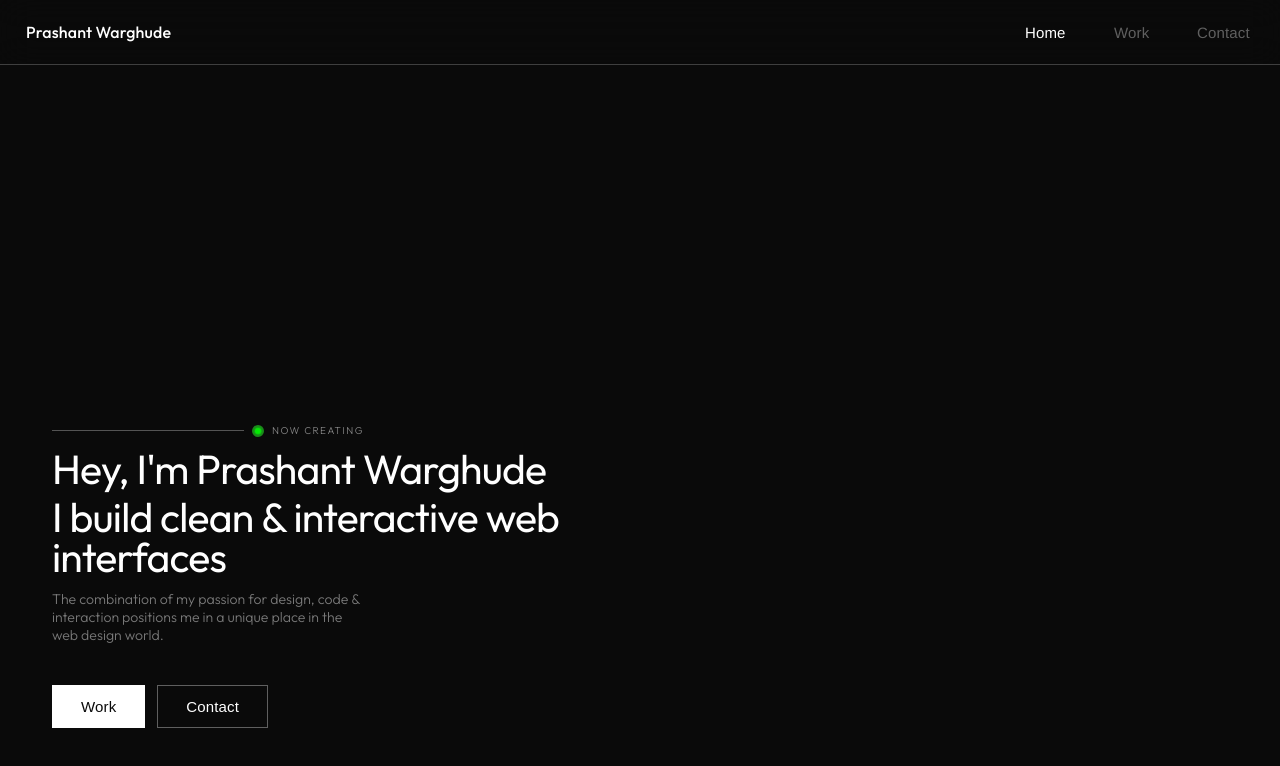
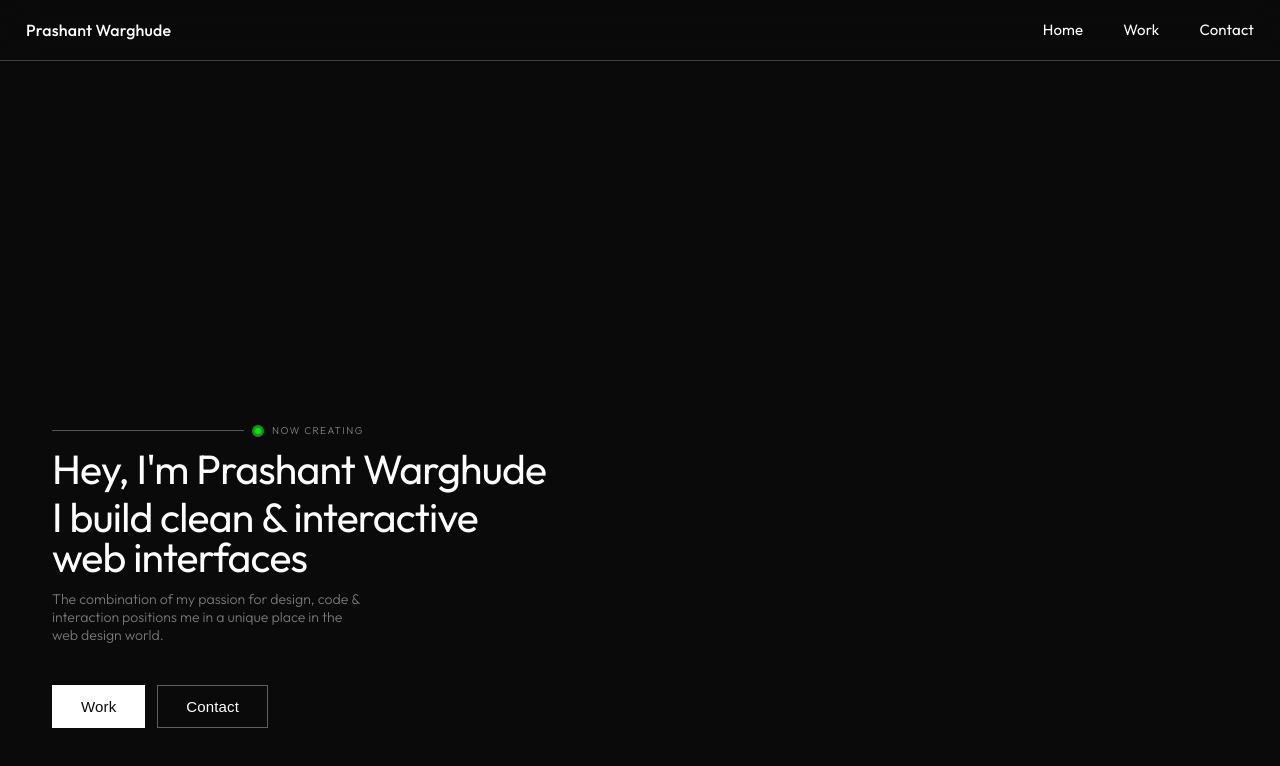
Before and after one commit to Prashantww/dev-portfolio, a React (Vite) app: page / in a window 1280 px wide. Shown: the top 766 px of the page. Built offline with nearby package versions, Linux system fonts and the light colour scheme.

Commit message:
Finalizing navbar and hero-text

```diff
--- a/src/components/Navbar/Navbar.jsx
+++ b/src/components/Navbar/Navbar.jsx
@@ -4,27 +4,28 @@ import styles from "./Navbar.module.css";
 
 const NAV_LINKS = ["Home", "Work", "Contact"];
 
-// ── Desktop magnetic link ────────────────────────────────────────────────────
-function MagneticLink({ label, isActive, onClick }) {
+// ── Desktop Clip-Path Reveal link ────────────────────────────────────────────────────
+function NavLink({ label, isActive, onClick }) {
   const wrapRef = useRef(null);
-  const textRef = useRef(null);
-  const underlineRef = useRef(null);
 
   useEffect(() => {
     const wrap = wrapRef.current;
-    const text = textRef.current;
-    const underline = underlineRef.current;
+    const top = wrap.querySelector("[data-top]");
+    const bottom = wrap.querySelector("[data-bottom]");
+    const underline = wrap.querySelector("[data-underline]");
 
-    gsap.set(underline, { scaleX: 0, transformOrigin: "left center" });
+    gsap.set(bottom, { y: "100%" });
 
     const onMouseEnter = () => {
+      gsap.to(top, { y: "-100%", duration: 0.4, ease: "power3.out" });
+      gsap.to(bottom, { y: "0%", duration: 0.4, ease: "power3.out" });
       gsap.to(underline, { scaleX: 1, duration: 0.35, ease: "power3.out" });
-      gsap.to(text, { opacity: 1, duration: 0.25, ease: "power2.out" });
+      gsap.to(wrap, { opacity: 1, duration: 0.25 });
     };
 
     const onMouseLeave = () => {
-      gsap.to(text, { x: 0, y: 0, duration: 0.6, ease: "elastic.out(1,0.4)" });
-      gsap.to(text, { opacity: 0.35, duration: 0.25, ease: "power2.in" });
+      gsap.to(top, { y: "0%", duration: 0.4, ease: "power3.out" });
+      gsap.to(bottom, { y: "100%", duration: 0.4, ease: "power3.out" });
       gsap.to(underline, {
         scaleX: 0,
         transformOrigin: "right center",
@@ -33,44 +34,33 @@ function MagneticLink({ label, isActive, onClick }) {
         onComplete: () =>
           gsap.set(underline, { transformOrigin: "left center" }),
       });
-    };
-
-    const onMouseMove = (e) => {
-      const rect = wrap.getBoundingClientRect();
-      gsap.to(text, {
-        x: (e.clientX - (rect.left + rect.width / 2)) * 0.35,
-        y: (e.clientY - (rect.top + rect.height / 2)) * 0.45,
-        duration: 0.35,
-        ease: "power2.out",
-      });
+      if (!isActive) gsap.to(wrap, { opacity: 0.35, duration: 0.25 });
     };
 
     wrap.addEventListener("mouseenter", onMouseEnter);
     wrap.addEventListener("mouseleave", onMouseLeave);
-
-    const isTouchDevice = window.matchMedia(
-      "(hover: none) and (pointer: coarse)",
-    ).matches;
-    if (!isTouchDevice) {
-      wrap.addEventListener("mousemove", onMouseMove);
-    }
-
     return () => {
       wrap.removeEventListener("mouseenter", onMouseEnter);
       wrap.removeEventListener("mouseleave", onMouseLeave);
-      wrap.removeEventListener("mousemove", onMouseMove);
     };
   }, [isActive]);
 
   return (
-    <li className={styles.navItem} ref={wrapRef} onClick={() => onClick(label)}>
-      <span
-        ref={textRef}
-        className={`${styles.navLinkInner} ${isActive ? styles.navLinkActive : styles.navLinkInactive}`}
-      >
-        {label}
-        <span ref={underlineRef} className={styles.underline} />
+    <li
+      ref={wrapRef}
+      className={`${styles.navItem} ${isActive ? styles.navLinkActive : styles.navLinkInactive}`}
+      onClick={() => onClick(label)}
+    >
+      {/* clip window */}
+      <span className={styles.clipWindow}>
+        <span data-top className={styles.labelTop}>
+          {label}
+        </span>
+        <span data-bottom className={styles.labelBottom}>
+          {label}
+        </span>
       </span>
+      <span data-underline className={styles.underline} />
     </li>
   );
 }
@@ -277,7 +267,7 @@ export default function Navbar() {
         {/* Desktop links */}
         <ul ref={linksRef} className={styles.navLinks} role="list">
           {NAV_LINKS.map((label) => (
-            <MagneticLink
+            <NavLink
               key={label}
               label={label}
               isActive={activeLink === label}
--- a/src/components/Navbar/Navbar.module.css
+++ b/src/components/Navbar/Navbar.module.css
@@ -12,30 +12,16 @@
   align-items: center;
   justify-content: space-between;
 
-  padding: 10px 26px;
+  padding: 17px 26px;
 
   background: transparent;
   color: #ffffff;
   will-change: color;
 
   backdrop-filter: blur(17px);
-
-  /* border-bottom: solid 0.5px var(--nav-border);
-  --nav-border: rgba(255, 255, 255, 0.218); default for dark */
 }
 
-.navbar::after {
-  content: "";
-  position: absolute;
-  bottom: 0;
-  left: 0;
-  width: 100%;
-  height: 0.5px;
-  background: rgba(255, 255, 255, 0.218);
-  transform: scaleX(0);
-  transform-origin: left center;
-}
-
+/* ── Animated bottom border ───────────────────────────────────────────────── */
 .navBorder {
   position: absolute;
   bottom: 0;
@@ -70,43 +56,68 @@
 .navItem {
   position: relative;
   cursor: pointer;
-  padding: 12px 4px;
+  padding: 4px 0;
+  list-style: none;
+  -webkit-tap-highlight-color: transparent;
 }
 
-.navLinkInner {
-  display: inline-flex;
-  flex-direction: column;
-  align-items: flex-start;
+.navItem:focus,
+.navItem:focus-visible {
+  outline: none;
+}
+
+/* ── Clip window — the crop boundary ─────────────────────────────────────── */
+.clipWindow {
+  display: block;
+  overflow: hidden;
   position: relative;
+}
 
-  font-family: "Helvetica Neue", Helvetica, Arial, sans-serif;
+/* ── Both text labels ─────────────────────────────────────────────────────── */
+.labelTop {
+  display: block;
   font-size: 15px;
   font-weight: 400;
   letter-spacing: 0.01em;
   color: inherit;
-  will-change: transform;
+  position: relative; /* ← not absolute, defines the width */
+  line-height: 1.2;
+  white-space: nowrap;
 }
 
-/* ── Hover underline (white / theme-matched) ──────────────────────────────── */
+.labelBottom {
+  display: block;
+  font-size: 15px;
+  font-weight: 400;
+  letter-spacing: 0.01em;
+  color: inherit;
+  position: absolute; /* ← absolute, sits over labelTop */
+  top: 0;
+  left: 0;
+  line-height: 1.2;
+  white-space: nowrap;
+}
+
+/* labelBottom starts at y:100% via GSAP on mount */
+
+/* ── Underline ────────────────────────────────────────────────────────────── */
 .underline {
   display: block;
   position: absolute;
-  bottom: -3px;
+  bottom: 0px;
   left: 0;
   width: 100%;
   height: 1px;
   background: currentColor;
   transform: scaleX(0);
   transform-origin: left center;
-  will-change: transform;
 }
 
-/* Active link — full brightness ──────────────────────────────────────────── */
+/* ── Active / inactive states ─────────────────────────────────────────────── */
 .navLinkActive {
-  opacity: 1 !important;
+  opacity: 1;
 }
 
-/* Inactive links — muted ─────────────────────────────────────────────────── */
 .navLinkInactive {
   opacity: 0.35;
 }
@@ -135,22 +146,19 @@
   background: currentColor;
   border-radius: 2px;
   transform-origin: center center;
-  will-change: transform;
 }
 
 /* ── Mobile overlay ───────────────────────────────────────────────────────── */
 .mobileOverlay {
-  display: none; /* GSAP toggles this to flex */
+  display: none;
   position: fixed;
   inset: 0;
   z-index: 999;
-  background: #f5f2ed; /* warm off-white, awwwards-ish */
+  background: #f5f2ed;
   flex-direction: column;
   justify-content: center;
   align-items: flex-start;
   padding: 20px 23px;
-
-  /* clip-path animated by GSAP */
   clip-path: inset(0 0 100% 0);
 }
 
@@ -172,27 +180,19 @@
   line-height: 1.1;
   position: relative;
   display: inline-block;
-
-  /* Subtle underline on hover */
   transition: color 0.2s;
-}
-
-.mobileNavItem:hover::after,
-.mobileNavItemActive::after {
-  transform: scaleX(1);
 }
 
 .mobileNavItemActive {
   color: #ff852d;
 }
 
-/* ── Responsive breakpoints ───────────────────────────────────────────────── */
+/* ── Responsive ───────────────────────────────────────────────────────────── */
 @media (max-width: 768px) {
   .navbar {
     padding: 20px 23px;
   }
 
-  /* Hide desktop links, show hamburger */
   .navLinks {
     display: none;
   }
--- a/src/sections/Hero/Hero.jsx
+++ b/src/sections/Hero/Hero.jsx
@@ -63,7 +63,7 @@ export default function Hero() {
           </span>
           <span className={styles.lineWrapper}>
             <span className={styles.line}>
-              I build clean &amp; interactive web interfaces
+              I build clean &amp; interactive web&nbsp;interfaces
             </span>
           </span>
         </h1>
--- a/src/sections/Hero/Hero.module.css
+++ b/src/sections/Hero/Hero.module.css
@@ -172,7 +172,7 @@
 
   .textPane {
     flex: unset;
-    padding: 120px 28px 48px 28px; /* top clears the fixed navbar */
+    padding: 160px 28px 48px 28px; /* top clears the fixed navbar */
     justify-content: flex-start;
   }
 
@@ -212,7 +212,7 @@
 
 @media (max-width: 480px) {
   .textPane {
-    padding: 110px 24px 40px 24px;
+    padding: 160px 24px 40px 24px;
   }
   /* .heading {
     font-size: 28px;
```
